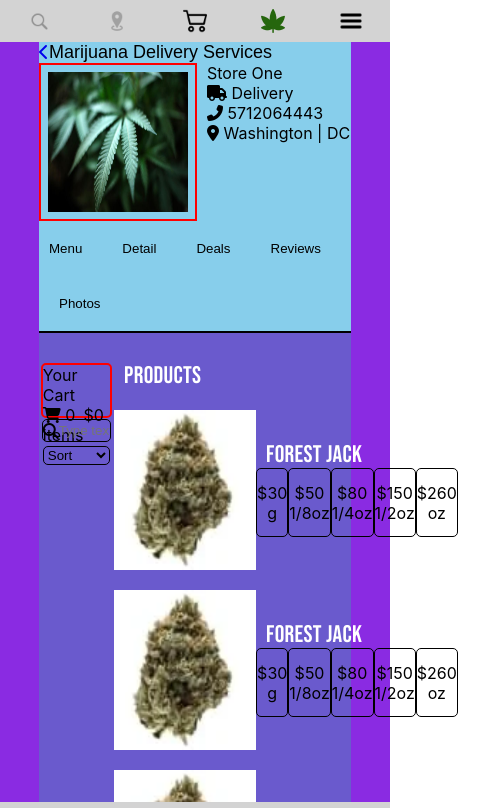
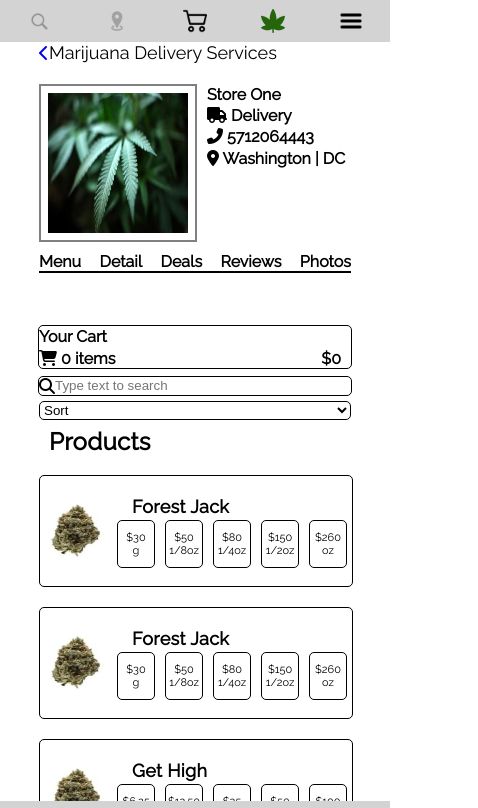
Before and after one commit to ranagoharayoub/Joint-Plug, a React (Create React App) app: page /business in a window 390 px wide. Shown: the top 808 px of the page, 478 px wide, since content can reach past the window. Built offline with nearby package versions, Linux system fonts and the light colour scheme.

Commit message:
responsive done

```diff
--- a/src/Components/BusinessDeals.js
+++ b/src/Components/BusinessDeals.js
@@ -5,7 +5,7 @@ function BusinessDeals({active}) {
         <div className="deals-cont" style={active==='deals' ? {display:'flex'} : {display:'none'}}>
             <div className="deals-box">
                 <h2 className="deal">Deal Box</h2>
-                <img src="/img/jack.png" alt="deal box"></img>
+                <img className="deal-img" src="/img/jack.png" alt="deal box"></img>
                 <div className="deal-btm-box">
                     <p className="btm-txt">
                         New Flavour
--- a/src/Components/BusinessDetail.css
+++ b/src/Components/BusinessDetail.css
@@ -1,13 +1,14 @@
 .details-cont {
   width: 100%;
   height: 100vh;
-  background-color: blueviolet;
+  /* background-color: blueviolet; */
   display: flex;
+  padding-top: 20px;
 }
 .detail-sect {
   width: 100%;
   height: auto;
-  background-color: burlywood;
+  /* background-color: burlywood; */
   display: flex;
   justify-content: space-around;
 }
@@ -15,3 +16,38 @@
   width: 20%;
   height: auto;
 }
+.section-details-left{
+  font-family: "Raleway", sans-serif;
+}
+.details-head{
+  font-family: "Raleway", sans-serif;
+  font-weight: bold;
+  font-size: 22px;
+  margin-bottom: 10px;
+}
+.section-details-right{
+  font-family: "Raleway", sans-serif;
+  margin-bottom: 10px;
+}
+@media only screen and (max-width: 426px){
+  .business-para {
+    font-family: "Raleway", sans-serif;
+    font-weight: bold;
+    font-size: medium;
+    line-height: 21.42px;
+    margin-left: 10px;
+}
+.detail-sect {
+    width: 100%;
+    height: max-content;
+    /* background-color: burlywood; */
+    display: flex;
+    justify-content: space-around;
+    flex-direction: column;
+}
+.detail-sect-right {
+    width: 100%;
+    height: auto;
+    margin-top: 10px;
+}
+}
--- a/src/Components/BusinessMenu.css
+++ b/src/Components/BusinessMenu.css
@@ -1,6 +1,6 @@
 .body-div {
   width: 100%;
-  height: 100%;
+  height: auto;
   /* background-color: red; */
   display: flex;
 }
@@ -12,7 +12,7 @@
 }
 .bus-left {
   width: 25%;
-  height: 50vh;
+  height: auto;
   /* background: grey; */
   display: flex;
   align-items: center;
@@ -20,15 +20,19 @@
 }
 .bus-right {
   width: 100%;
-  height: 50vh;
+  height: auto;
   /* background: slategrey; */
 }
 .bus-cart {
   width: 90%;
   height: 12%;
-  border: solid red 2px;
+  border: solid black 1px;
   border-radius: 5px;
   /* border-top: none; */
+  font-family: "Raleway", sans-serif;
+  font-weight: 16px;
+  line-height: 21.42px;
+  font-weight: bold;
 }
 .bus-item-amount {
   display: flex;
@@ -74,10 +78,14 @@
   display: flex;
   margin-top: 20px;
   margin-bottom: 20px;
+  border: solid black 1px;
+  border-radius: 5px;
 }
 .bus-product-img {
   width: 144px;
   height: 100%;
+  border: black 1px;
+  margin-left: 2px;
   /* background: cadetblue; */
 }
 .bus-product-photo {
@@ -113,3 +121,88 @@
   border-radius: 5px;
   cursor: pointer;
 }
+.flavor{
+  font-family: "Raleway", sans-serif;
+  color: black;
+  font-weight: bold;
+  font-size: 18px;
+  padding-left: 10px;
+}
+.prods{
+  font-family: "Raleway", sans-serif;
+  font-weight: bold;
+  color: black;
+}
+@media only screen and (max-width: 426px){
+  .bus-left-right{
+    flex-direction: column;
+  }
+  .bus-left{
+    width: 100%;
+  }
+  .bus-cart{
+    width: 100%;
+    height: 45%;
+  }
+  .bus-search{
+    width: 100%;
+    height: 20%;
+  }
+  .bus-options {
+    width: 100%;
+    height: 5%;
+    margin-top: 1%;
+}
+  .bus-right{
+    margin-top: 10px;
+  }
+  .bus-product-img {
+    width: 70px;
+    height: 100%;
+    border: black 1px;
+    /* margin-left: 2px; */
+    /* background: cadetblue; */
+    display: flex;
+    align-items: center;
+}
+.bus-product-photo {
+    width: 70px;
+    height: 50%;
+}
+.bus-product {
+  width: 100%;
+  height: 110px;
+  /* background: burlywood; */
+  display: flex;
+  margin-top: 20px;
+  margin-bottom: 20px;
+  border: solid black 1px;
+  border-radius: 5px;
+}
+.bus-product-weight {
+    min-width: 15%;
+    height: 46px;
+    /* background: chocolate; */
+    display: flex;
+    flex-direction: column;
+    justify-content: center;
+    align-items: center;
+    border: solid black 1px;
+    border-radius: 5px;
+    cursor: pointer;
+}
+.bus-g{
+  font-family: "Raleway", sans-serif;
+  font-size: 11px;
+}
+.business-para{
+  font-size: medium;
+}
+.business-para {
+    font-family: "Raleway", sans-serif;
+    font-weight: bold;
+    font-size: medium;
+    line-height: 21.42px;
+    margin-left: 10px;
+}
+}
--- a/src/Components/BusinessMenu.js
+++ b/src/Components/BusinessMenu.js
@@ -13,7 +13,6 @@ function BusinessMenu({active}) {
                                 <div className="bus-item">
                                     <p>
                                         <i class="fas fa-shopping-cart"></i>&#9;0 items</p>
-
                                 </div>
                                 <div className="bus-amount">
                                     <p>${price}</p>
@@ -33,33 +32,33 @@ function BusinessMenu({active}) {
                         </div>
                     </div>
                     <div className="bus-right">
-                        <h2>Products</h2>
+                        <h2 className="prods">Products</h2>
                         <div className="bus-product">
                             <div className="bus-product-img"><img className="bus-product-photo" src="/img/indica.webp" alt="no connection"></img></div>
                             <div className="bus-product-detail">
                                 <div className="bus-prod-heading">
-                                    <h2>Forest Jack</h2>
+                                    <h2 className="flavor">Forest Jack</h2>
                                 </div>
                                 <div className="bus-prod-list">
                                     <div onClick={() => setprice(price+30)} className="bus-product-weight">
-                                    <p>$30</p>
-                                    <p>g</p>
+                                    <p className="bus-g">$30</p>
+                                    <p className="bus-g">g</p>
                                     </div>
                                     <div onClick={() => setprice(price+50)} className="bus-product-weight">
-                                        <p>$50</p>
-                                        <p>1/8oz</p>
+                                        <p className="bus-g">$50</p>
+                                        <p className="bus-g">1/8oz</p>
                                     </div>
                                     <div onClick={() => setprice(price+80)}  className="bus-product-weight">
-                                        <p>$80</p>
-                                        <p>1/4oz</p>
+                                        <p className="bus-g">$80</p>
+                                        <p className="bus-g">1/4oz</p>
                                     </div>
                                     <div onClick={() => setprice(price+150)}  className="bus-product-weight">
-                                        <p>$150</p>
-                                        <p>1/2oz</p>
+                                        <p className="bus-g">$150</p>
+                                        <p className="bus-g">1/2oz</p>
                                     </div>
                                     <div onClick={() => setprice(price+260)}  className="bus-product-weight">
-                                        <p>$260</p>
-                                        <p>oz</p>
+                                        <p className="bus-g">$260</p>
+                                        <p className="bus-g">oz</p>
                                     </div>
                                 </div>
                             </div>
@@ -67,27 +66,27 @@ function BusinessMenu({active}) {
                         <div className="bus-product">
                             <div className="bus-product-img"><img className="bus-product-photo" src="/img/indica.webp" alt="no connection"></img></div>
                             <div className="bus-product-detail">
-                                <div className="bus-prod-heading"><h2>Forest Jack</h2></div>
+                                <div className="bus-prod-heading"><h2 className="flavor">Forest Jack</h2></div>
                                 <div className="bus-prod-list">
                                     <div onClick={() => setprice(price+30)}  className="bus-product-weight">
-                                    <p>$30</p>
-                                    <p>g</p>
+                                    <p className="bus-g">$30</p>
+                                    <p className="bus-g">g</p>
                                 </div>
                                 <div onClick={() => setprice(price+50)}  className="bus-product-weight">
-                                    <p>$50</p>
-                                    <p>1/8oz</p>
+                                    <p className="bus-g">$50</p>
+                                    <p className="bus-g">1/8oz</p>
                                 </div>
                                 <div onClick={() => setprice(price+80)}  className="bus-product-weight">
-                                    <p>$80</p>
-                                    <p>1/4oz</p>
+                                    <p className="bus-g">$80</p>
+                                    <p className="bus-g">1/4oz</p>
                                 </div>
                                 <div onClick={() => setprice(price+180)}  className="bus-product-weight">
-                                    <p>$150</p>
-                                    <p>1/2oz</p>
+                                    <p className="bus-g">$150</p>
+                                    <p className="bus-g">1/2oz</p>
                                 </div>
                                 <div onClick={() => setprice(price+260)}  className="bus-product-weight">
-                                    <p>$260</p>
-                                    <p>oz</p>
+                                    <p className="bus-g">$260</p>
+                                    <p className="bus-g">oz</p>
                                 </div>
                                 </div>
                             </div>
@@ -95,27 +94,27 @@ function BusinessMenu({active}) {
                         <div className="bus-product">
                             <div className="bus-product-img"><img className="bus-product-photo" src="/img/indica.webp" alt="no connection"></img></div>
                             <div className="bus-product-detail">
-                                <div className="bus-prod-heading"><h2>Get High</h2></div>
+                                <div className="bus-prod-heading"><h2 className="flavor">Get High</h2></div>
                                 <div className="bus-prod-list">
                                     <div onClick={() => setprice(price+6.25)}  className="bus-product-weight">
-                                    <p>$6.25</p>
-                                    <p>g</p>
+                                    <p className="bus-g">$6.25</p>
+                                    <p className="bus-g">g</p>
                                 </div>
                                 <div onClick={() => setprice(price+12.50)}  className="bus-product-weight">
-                                    <p>$12.50</p>
-                                    <p>1/8oz</p>
+                                    <p className="bus-g">$12.50</p>
+                                    <p className="bus-g">1/8oz</p>
                                 </div>
                                 <div onClick={() => setprice(price+25)}  className="bus-product-weight">
-                                    <p>$25</p>
-                                    <p>1/4oz</p>
+                                    <p className="bus-g">$25</p>
+                                    <p className="bus-g">1/4oz</p>
                                 </div>
                                 <div onClick={() => setprice(price+50)}  className="bus-product-weight">
-                                    <p>$50</p>
-                                    <p>1/2oz</p>
+                                    <p className="bus-g">$50</p>
+                                    <p className="bus-g">1/2oz</p>
                                 </div>
                                 <div onClick={() => setprice(price+100)}  className="bus-product-weight">
-                                    <p>$100</p>
-                                    <p>oz</p>
+                                    <p className="bus-g">$100</p>
+                                    <p className="bus-g">oz</p>
                                 </div>
                                 </div>
                             </div>
--- /dev/null
+++ b/src/Components/BusinessPhoto.css
@@ -0,0 +1,11 @@
+.photos-cont{
+    width: 100%;
+    height: auto;
+    display: flex;
+    justify-content: center;
+}
+.photos-img{
+    width: 200px;
+    height: 200px;
+    padding: 20px;
+}
--- /dev/null
+++ b/src/Components/BusinessPhoto.js
@@ -0,0 +1,11 @@
+import React from 'react'
+import './BusinessPhoto.css'
+function BusinessPhoto({active}) {
+    return (
+        <div className="photos-cont" style={active==='photos' ? {display:'flex'} : {display:'none'}}>
+            <img className="photos-img" src="/img/marijuana.jpg" alt="no network"></img>
+        </div>
+    )
+}
+
+export default BusinessPhoto
--- a/src/Pages/Business.css
+++ b/src/Pages/Business.css
@@ -1,7 +1,7 @@
 .business-cont {
   min-height: 100vh;
   width: 100%;
-  background-color: blueviolet;
+  /* background-color: blueviolet; */
   display: flex;
   flex-direction: column;
   align-items: center;
@@ -11,14 +11,18 @@
 .business-cont .bus-upper {
   min-height: 30vh;
   width: 80%;
-  background-color: skyblue;
+  /* background-color: skyblue; */
   display: flex;
   flex-direction: column;
 }
 .bus-back-btn {
+  font-family: "Raleway", sans-serif;
+  font-weight: 15px;
+  line-height: 21.42px;
   background: transparent;
   font-size: large;
   cursor: pointer;
+  padding-bottom: 20px;
 }
 .bus-image-rating {
   display: flex;
@@ -27,10 +31,14 @@
 .bus-image {
   width: 144px;
   height: 144px;
-  border: solid red 2px;
+  border: solid gray 2px;
   padding: 5px;
 }
 .business-para {
+  font-family: "Raleway", sans-serif;
+  font-weight: bold;
+  font-size: large;
+  line-height: 21.42px;
   margin-left: 10px;
 }
 .business-img {
@@ -41,23 +49,33 @@
 .business-cont .bus-lower {
   flex: 1;
   width: 80%;
-  background-color: slateblue;
+  /* background-color: slateblue; */
   display: flex;
   min-height: 100vh;
 }
 .bus-tabs {
   width: 100%;
   border-bottom: solid black 2px;
+  margin-top: 10px;
 }
 .bus-tab-1 {
+  font-family: "Raleway", sans-serif;
+  font-size: 16px;
   background: transparent;
   padding: 20px 20px 20px 10px;
   cursor: pointer;
+  font-weight: bold;
+}
+.bus-tabs :hover:active{
+  /* font-weight: bold; */
 }
 .bus-tab-2 {
+  font-family: "Raleway", sans-serif;
+  font-size: 16px;
   background: transparent;
   padding: 20px;
   cursor: pointer;
+  font-weight: bold;
 }
 .bus-tab-1:hover {
   color: green;
@@ -65,3 +83,18 @@
 .bus-tab-2:hover {
   color: green;
 }
+@media only screen and (max-width: 426px){
+  .bus-tabs{
+    display: flex;
+    justify-content: space-between;
+  }
+  .bus-tab-1{
+    padding: 0px;
+  }
+  .bus-tab-2 {
+    padding: 0px;
+  }
+  .business-para{
+    font-size: medium;
+  }
+}
--- a/src/Pages/Business.js
+++ b/src/Pages/Business.js
@@ -2,6 +2,7 @@ import React, { useState } from 'react'
 import BusinessDeals from '../Components/BusinessDeals'
 import BusinessDetail from '../Components/BusinessDetail'
 import BusinessMenu from '../Components/BusinessMenu'
+import BusinessPhoto from '../Components/BusinessPhoto'
 import BusinessReview from '../Components/BusinessReview'
 import './Business.css'
 function Business() {
@@ -33,7 +34,7 @@ function Business() {
                     <button onClick={()=> setactive('detail')} className="bus-tab-2">Detail</button>
                     <button onClick={()=> setactive('deals')} className="bus-tab-2">Deals</button>
                     <button onClick={()=> setactive('review')} className="bus-tab-2">Reviews</button>
-                    <button className="bus-tab-2">Photos</button>
+                    <button onClick={()=> setactive('photos')} className="bus-tab-2">Photos</button>
                 </div>
             </div>
             <div className='bus-lower'>
@@ -41,6 +42,7 @@ function Business() {
                 <BusinessDetail active={active} ></BusinessDetail>
                 <BusinessDeals active={active} ></BusinessDeals>
                 <BusinessReview active={active}></BusinessReview>
+                <BusinessPhoto active={active}></BusinessPhoto>
             </div>
         </div>
     )
--- a/src/Pages/HomePage.css
+++ b/src/Pages/HomePage.css
@@ -347,7 +347,7 @@
   }
   .disc {
     position: absolute;
-    top: 3%;
+    top: 5%;
     font-size: 22px;
     font-weight: 900;
     line-height: 57px;
--- a/src/Pages/HomePage.js
+++ b/src/Pages/HomePage.js
@@ -7,7 +7,7 @@ function HomePage() {
         <div className='home-cont'style={{position: "relative", zIndex:0}}>
             <div className='vid-div'>
                 <video className='vid' autoPlay loop muted playsInline controls style={{objectFit:'cover', height:'100vh' }} >
-                    <source src='/videos/homeVideo.mp4' type='video/mp4'></source>
+                    <source src='/videos/1.mp4' type='video/mp4'></source>
                 </video>
                 <div className='over-vid'>
                     <div className='vid-tab'>
```
Also changed, not shown: src/Components/BusinessDeals.css (+54 -12 lines), src/Components/BusinessDetail.js (+5 -5 lines), 1 other file (tests, documents, lock files or other folders).
